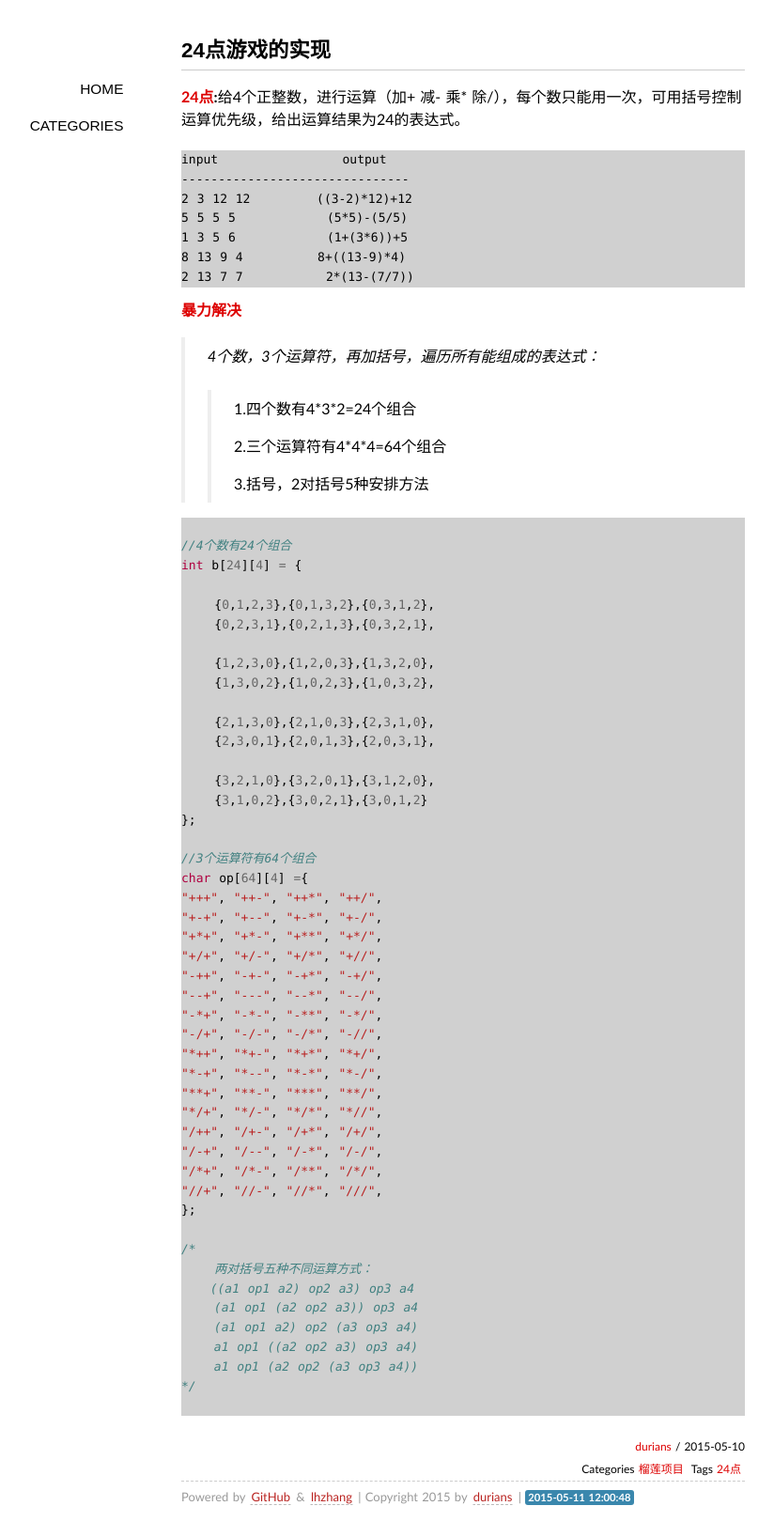
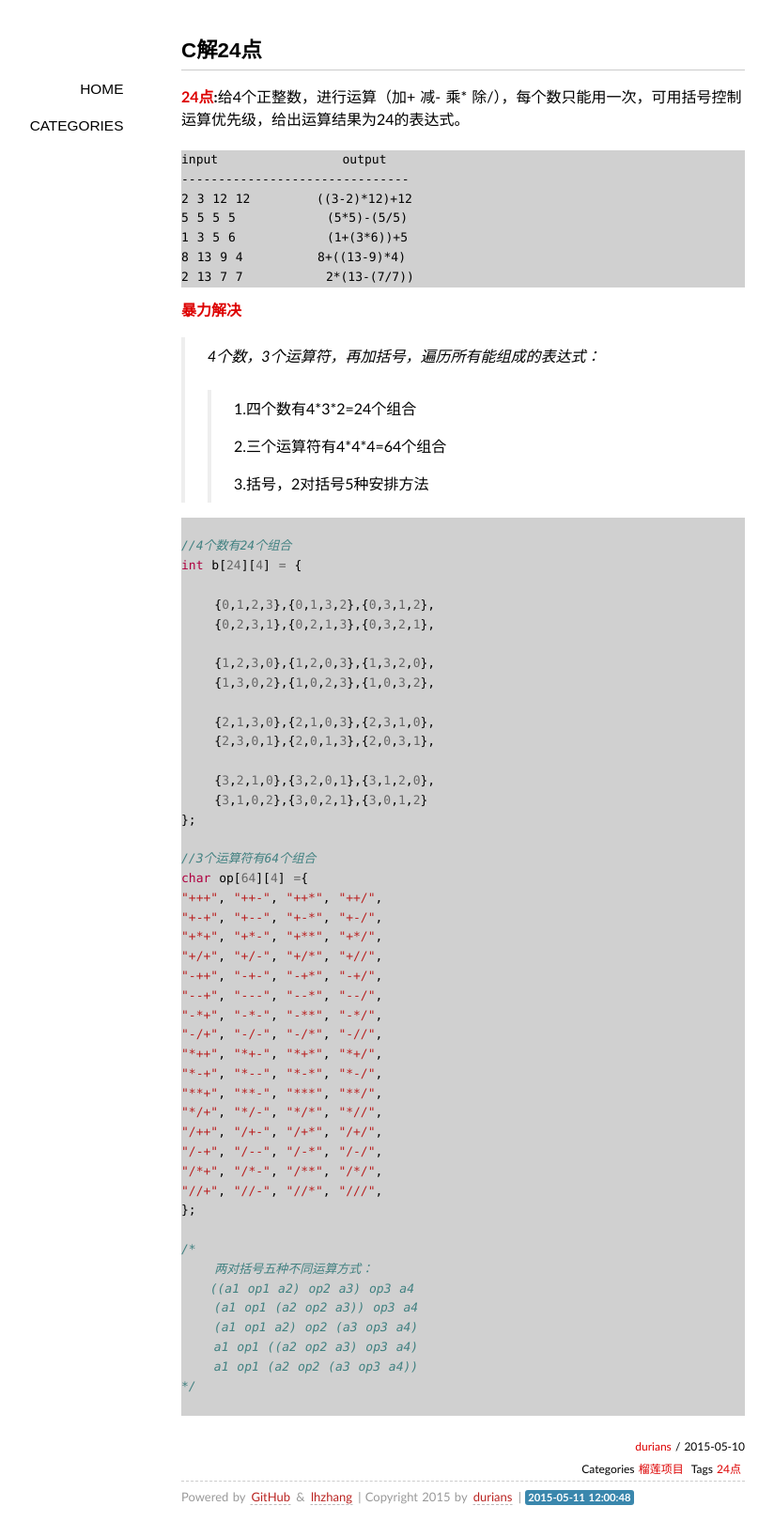
Before and after one commit to durians/durians.github.com, a Jekyll site: the page built from _posts/2015-05-10-24点.markdown, in a window 1280 px wide. Shown: the whole page at 94% size, without its empty margins (147-971 px from the left). Built offline with Jekyll 4.4.1, drawn with Linux system fonts in a browser that asks for light colours; some web fonts are replaced; Markdown is read by kramdown in place of the engine named in the settings; comment, search, counter and statistics services are not loaded.

Commit message:
modified title

```diff
--- a/_posts/2015-05-07-open-source.markdown
+++ b/_posts/2015-05-07-open-source.markdown
@@ -1,6 +1,6 @@
 ---
 layout: post
-title: "一些好玩的开源项目"
+title: "OpenSource"
 description: ""
 categories:
 - 榴莲项目
--- a/_posts/2015-05-10-24点.markdown
+++ b/_posts/2015-05-10-24点.markdown
@@ -1,6 +1,6 @@
 ---
 layout: post
-title: "24点游戏的实现"
+title: "C解24点"
 description: "24点游戏"
 categories:
 - 榴莲项目
--- a/_posts/2015-05-11-leetcode-Two-Sum.markdown
+++ b/_posts/2015-05-11-leetcode-Two-Sum.markdown
@@ -1,6 +1,6 @@
 ---
 layout: post
-title: "leetcode: Two Sum"
+title: "Two Sum"
 description: ""
 categories:
 - leetcode
```
